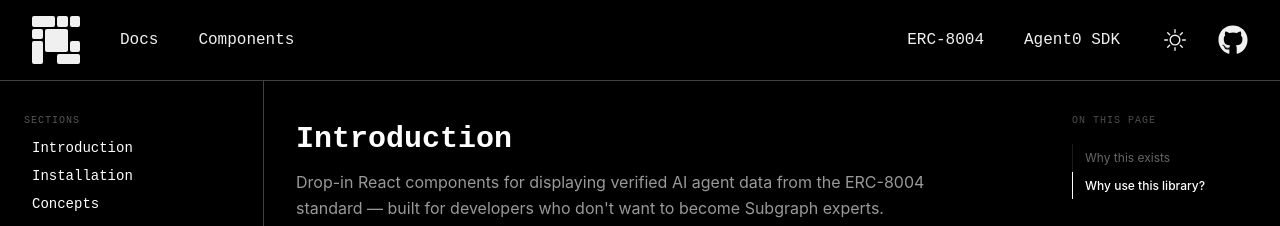
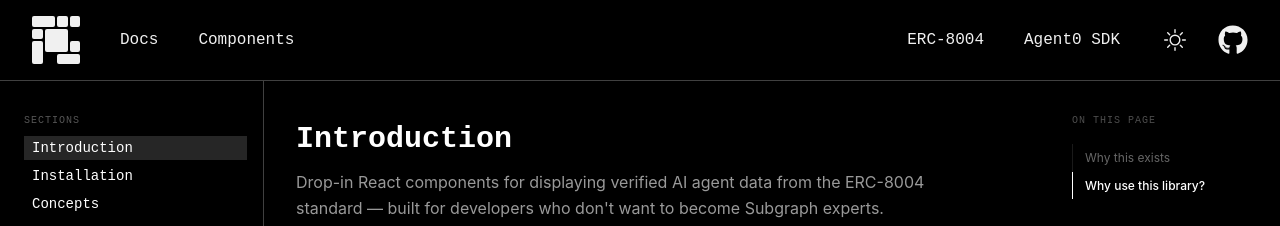
Before and after one commit to p4nthera115/erc8004-ui, a React (Vite) app: page /docs/introduction in a window 1280 px wide. Shown: the top 226 px of the page. Built offline with nearby package versions, Linux system fonts and the light colour scheme; no server answers.

Commit message:
fix: TableOfContents component; fix: sidebar page highlight; chore: add subgraphs to docs;

```diff
--- a/src/components/docs/DocPageLayout.tsx
+++ b/src/components/docs/DocPageLayout.tsx
@@ -80,7 +80,10 @@ function SubHeading({ children }: { children: React.ReactNode }) {
 
 function PreviewBox({ children }: { children: React.ReactNode }) {
   return (
-    <div data-toc-exclude className="rounded border border-black/60 dark:border-white/10 bg-neutral-50 dark:bg-white/2 p-8 flex items-center justify-center min-h-32">
+    <div
+      data-toc-exclude
+      className="rounded border border-black/60 dark:border-white/10 bg-neutral-50 dark:bg-white/2 p-8 flex items-center justify-center min-h-32"
+    >
       {children}
     </div>
   )
--- a/src/components/docs/TableOfContents.tsx
+++ b/src/components/docs/TableOfContents.tsx
@@ -48,10 +48,10 @@ export function TableOfContents() {
         prev.every((h, i) => h.id === found[i].id)
       )
         return prev
+      visibleIds.current.clear()
+      setActiveId(found[0]?.id ?? "")
       return found
     })
-    visibleIds.current.clear()
-    setActiveId(found[0]?.id ?? "")
   }, [])
 
   // Scan on route change
--- a/src/index.css
+++ b/src/index.css
@@ -35,6 +35,8 @@ html.dark {
 
 html {
   overscroll-behavior-y: none;
+  /* Inset hash-anchor scrolls so headings clear the 81px sticky navbar. */
+  scroll-padding-top: 100px;
 }
 
 body {
--- a/src/routes/docs.tsx
+++ b/src/routes/docs.tsx
@@ -5,8 +5,6 @@ import { NAV } from "@/components/docs/nav"
 import { DocsPagination } from "@/components/docs/DocsPagination"
 
 function DocsSidebar() {
-  // TODO: highlight current page in sidebar
-
   const ref = useRef<HTMLElement>(null)
   const [scrolling, setScrolling] = useState(false)
   const timerRef = useRef<ReturnType<typeof setTimeout>>(null)
@@ -53,7 +51,9 @@ function DocsSidebar() {
                     to={item.to}
                     params={{ slug: item.slug }}
                     className="text-sm text-neutral-950 dark:text-white py-0.5 hover:bg-black/10 dark:hover:bg-white/20 px-2"
-                    activeProps={{ className: "text-sm text-text py-0.5" }}
+                    activeProps={{
+                      className: "bg-black/10 dark:bg-white/15 font-medium",
+                    }}
                   >
                     {item.label}
                   </Link>
@@ -61,8 +61,11 @@ function DocsSidebar() {
                   <Link
                     key={item.label}
                     to={item.to}
+                    activeOptions={{ exact: true }}
                     className="text-sm text-neutral-950 dark:text-white py-0.5 hover:bg-black/5 dark:hover:bg-white/20 px-2"
-                    activeProps={{ className: "text-sm text-text py-0.5" }}
+                    activeProps={{
+                      className: "bg-black/10 dark:bg-white/15 font-medium",
+                    }}
                   >
                     {item.label}
                   </Link>
--- a/src/routes/docs/concepts.tsx
+++ b/src/routes/docs/concepts.tsx
@@ -50,7 +50,10 @@ function Concepts() {
           they shape the empty states you'll see:
         </p>
 
-        <Callout variant="warning" title="Validation Registry isn't on mainnet yet">
+        <Callout
+          variant="warning"
+          title="Validation Registry isn't on mainnet yet"
+        >
           The smart contracts are only deployed on testnets (Sepolia confirmed).
           The subgraph schema supports validation entities across all
           deployments, so <InlineCode>VerificationBadge</InlineCode>,{" "}
@@ -61,7 +64,10 @@ function Concepts() {
           empty state rather than an error.
         </Callout>
 
-        <Callout variant="info" title="AgentStats isn't present on every subgraph">
+        <Callout
+          variant="info"
+          title="AgentStats isn't present on every subgraph"
+        >
           <InlineCode>AgentStats</InlineCode> is a pre-computed summary entity
           (totals, averages, last activity) that the subgraph maintains as
           events come in. It's confirmed on Ethereum Sepolia but may be absent
@@ -70,8 +76,8 @@ function Concepts() {
           <InlineCode>VerificationBadge</InlineCode>,{" "}
           <InlineCode>ValidationScore</InlineCode>, and{" "}
           <InlineCode>LastActivity</InlineCode>. These components treat a
-          missing entity as an empty state rather than an error, so they'll
-          fall back gracefully on chains without it.
+          missing entity as an empty state rather than an error, so they'll fall
+          back gracefully on chains without it.
         </Callout>
       </section>
 
@@ -239,8 +245,8 @@ function Concepts() {
           This differs from a typical React component where you'd pass something
           like{" "}
           <InlineCode>{'<AgentCard name="Alice" score={4.8} />'}</InlineCode> —
-          those values could be anything the developer types. Here, the component
-          fetches <InlineCode>name</InlineCode> and{" "}
+          those values could be anything the developer types. Here, the
+          component fetches <InlineCode>name</InlineCode> and{" "}
           <InlineCode>score</InlineCode> itself from on-chain data, so what's
           displayed is what's actually registered.
         </p>
@@ -253,9 +259,13 @@ function Concepts() {
           {[
             { name: "Ethereum Mainnet", id: 1 },
             { name: "Base Mainnet", id: 8453 },
+            { name: "Polygon Mainnet", id: 137 },
+            { name: "BSC Mainnet", id: 56 },
+            { name: "Monad Mainnet", id: 143 },
             { name: "Ethereum Sepolia", id: 11155111, note: "testnet" },
             { name: "Base Sepolia", id: 84532, note: "testnet" },
-            { name: "Polygon Mainnet", id: 137 },
+            { name: "BSC Chapel", id: 97, note: "testnet" },
+            { name: "Monad Testnet", id: 10143, note: "testnet" },
           ].map((chain) => (
             <div
               key={chain.id}
```
Also changed, not shown: .claude/settings.json (added).
